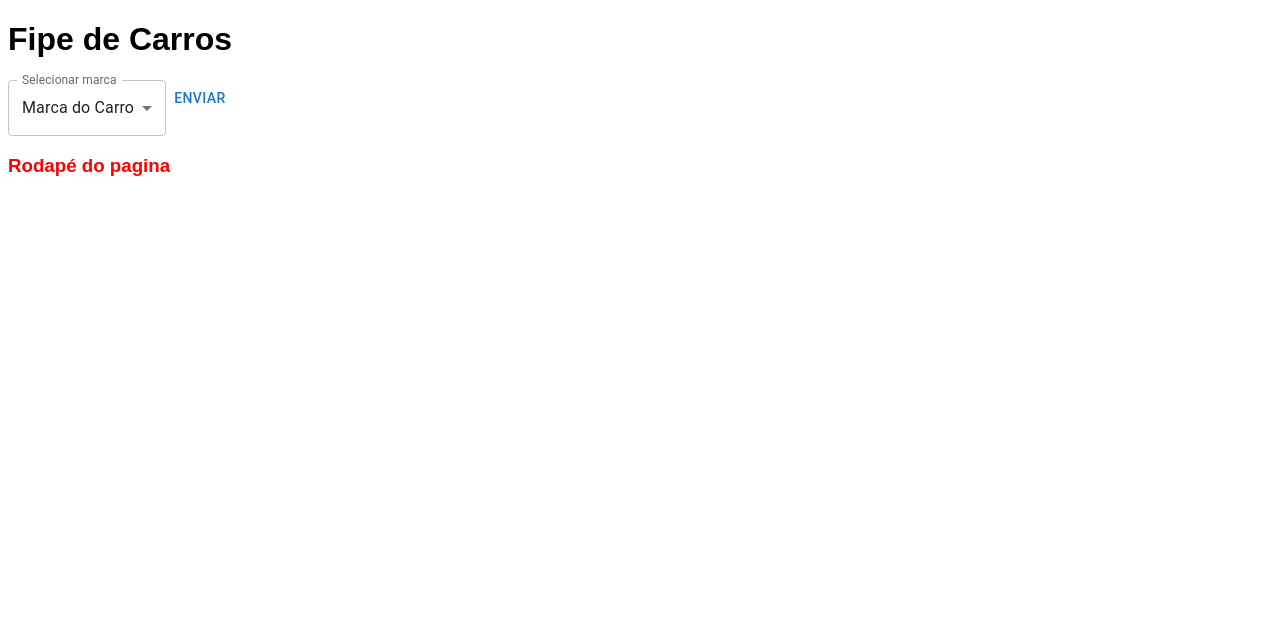
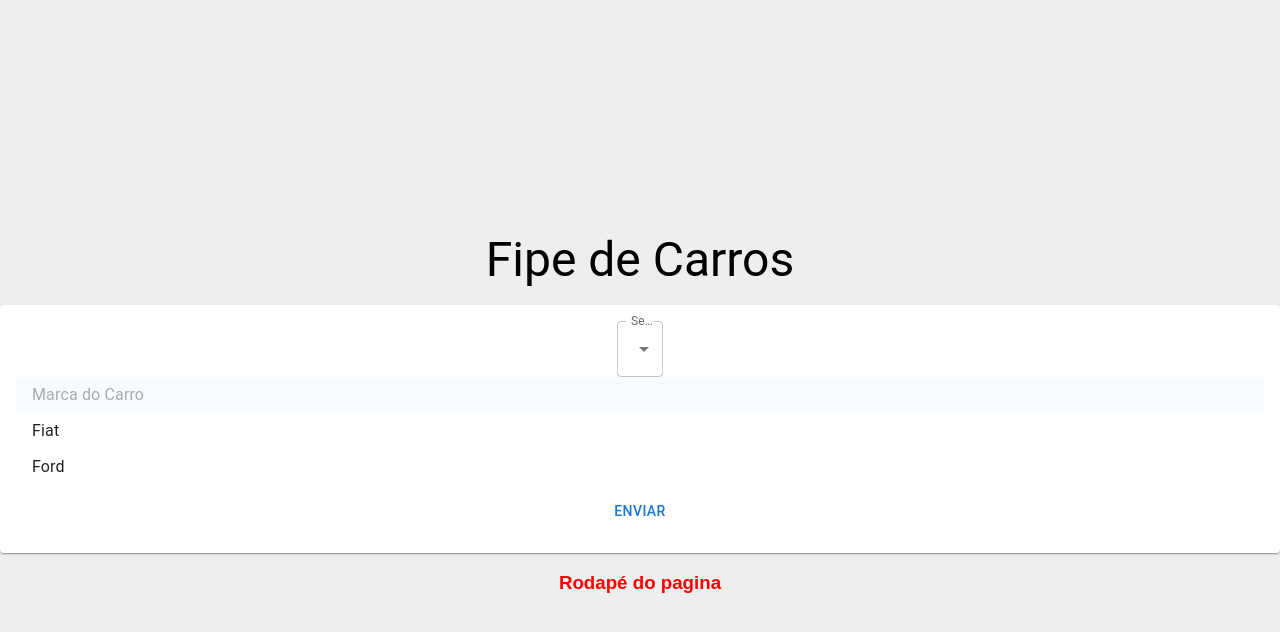
Before and after one commit to RuanF7/next-fipe, a Next.js app: page / in a window 1280 px wide. Shown: the top 632 px of the page. Built offline with nearby package versions, Linux system fonts and the light colour scheme.

Commit message:
refactor: form

```diff
--- a/pages/index.tsx
+++ b/pages/index.tsx
@@ -1,11 +1,12 @@
 import Footer from "@/components/Footer";
 import Form from "@/components/Form";
+import { Typography } from "@mui/material";
 import React from "react";
 
 export default function HomeIndex() {
   return (
     <React.Fragment>
-      <h1>Fipe de Carros</h1>
+      <Typography gutterBottom variant="h3" align="center">Fipe de Carros</Typography>
       <Form />
       <Footer />
     </React.Fragment>
--- a/src/components/Form/index.tsx
+++ b/src/components/Form/index.tsx
@@ -1,11 +1,14 @@
-import { Box, Button, TextField, MenuItem } from "@mui/material";
+import { Box, Button, TextField, MenuItem, Card, CardContent, Grid } from "@mui/material";
 import React, { useState } from "react";
 
 function Form() {
   const [marcas, setMarcas] = useState<string>("1");
 
   return (
-    <Box component="span">
+    <Card>
+      <CardContent>
+        <Grid container spacing={1}>
+          <Grid xs={12} item>
             <TextField
               label="Selecionar marca"
               select
@@ -13,15 +16,25 @@ function Form() {
               onChange={(evento) => {
                 setMarcas(evento.target.value);
               }}
-      >
+            />
             <MenuItem value="1" selected disabled>
             Marca do Carro
             </MenuItem>
             <MenuItem value="fiat">Fiat</MenuItem>
             <MenuItem value="ford">Ford</MenuItem>
-      </TextField>
+          </Grid>
+
+
+
+          <Grid xs={12} item>
             <Button>Enviar</Button>
-    </Box>
+          </Grid>
+
+      </Grid>
+
+    </CardContent>
+
+    </Card >
   );
 }
 export default Form;
--- a/src/theme/GlobalStyles.tsx
+++ b/src/theme/GlobalStyles.tsx
@@ -4,7 +4,15 @@ function GlobalStyles() {
     <style global jsx>{`
       body {
         font-family: sans-serif;
+        text-align: center;
+        background: #EEE;
+        margin: 2em auto;
+        padding-top: 200px;
       }
+      h1 {
+        color: green;
+      }
+
     `}</style>
   );
 }
```
Lines whose indentation alone changed are shown as unchanged.
